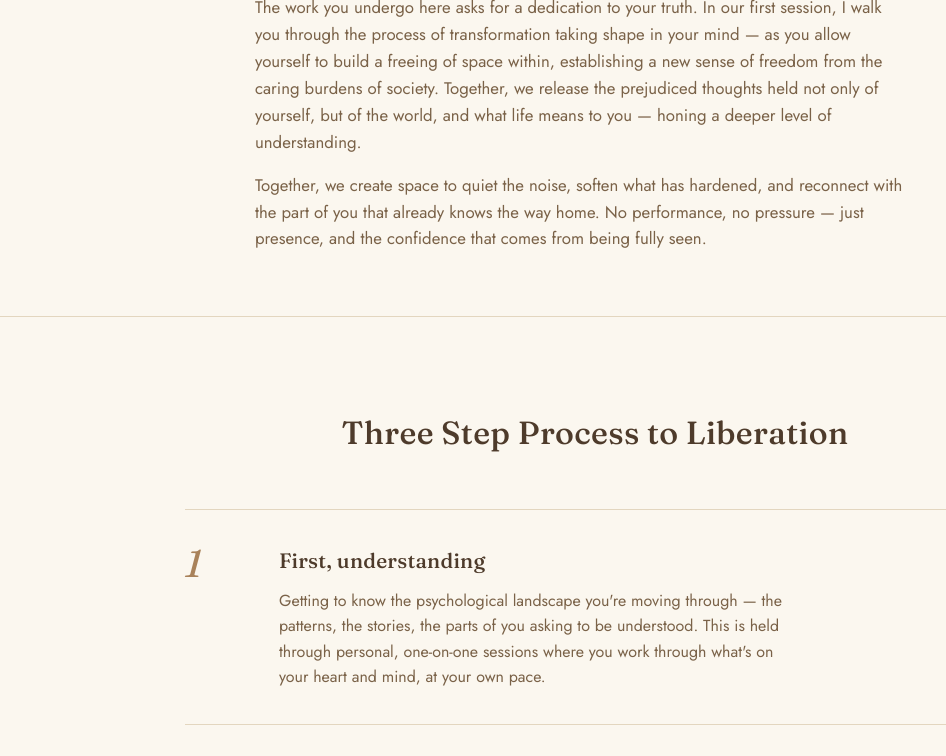
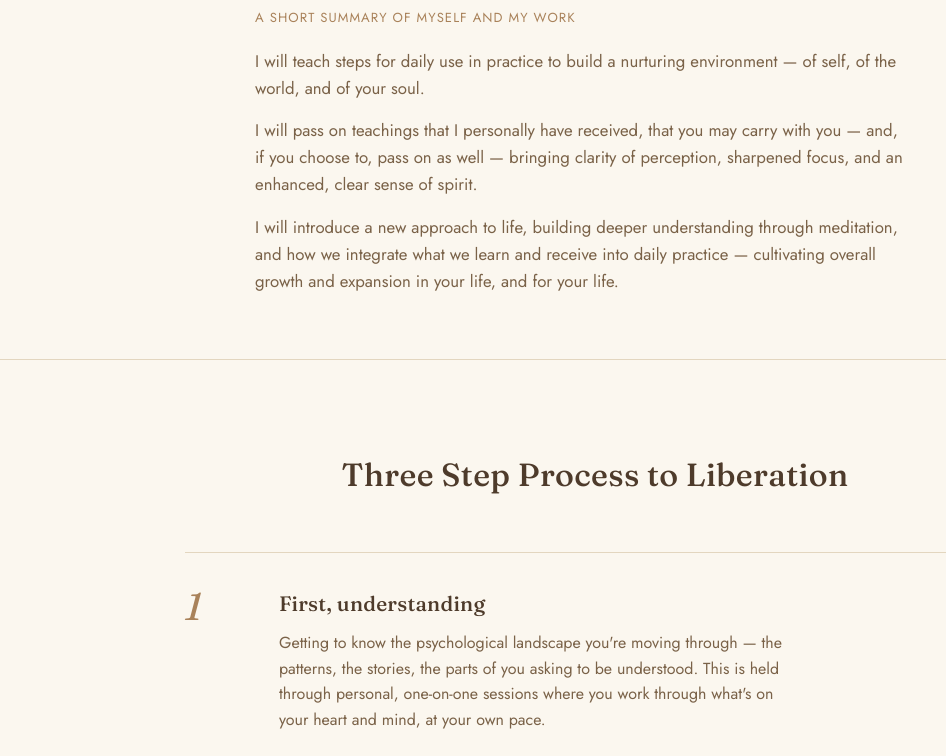
Before and after one commit to KLB-24/KLB-24.github.io, a plain HTML site: page index.html in a window 1280 px wide. Shown: the part 582-1338 px from the top of the page, without its empty margins (45-991 px from the left). Drawn offline with Linux system fonts and the light colour scheme.

Commit message:
Update index.html

```diff
--- a/index.html
+++ b/index.html
@@ -114,6 +114,13 @@
   }
   .description h2{
     font-size:1.9rem;
+    margin-bottom:10px;
+  }
+  .section-kicker{
+    text-transform:uppercase;
+    letter-spacing:0.08em;
+    font-size:0.82rem;
+    color:var(--tan-deep);
     margin-bottom:20px;
   }
   .description p{
@@ -328,14 +335,16 @@
 <section class="hero">
   <div class="kicker">Spiritual Wellness Instructor</div>
   <h1>Welcome to Stillness</h1>
-  <p class="hero-sub">Where we build our sense of peace inside from devotion to practice. Cultivating a new way of life each day. Creating towards a new tomorrow.</p>
+  <p class="hero-sub">Here you will learn how to cultivate Peace, Presence and Stillness through dedicated practice and pave a new way to living.</p>
 </section>
 
 <section class="description" id="about">
   <div class="description-inner">
-    <h2>Walking the Path</h2>
-    <p>The work you undergo here asks for a dedication to your truth. In our first session, I walk you through the process of transformation taking shape in your mind — as you allow yourself to build a freeing of space within, establishing a new sense of freedom from the caring burdens of society. Together, we release the prejudiced thoughts held not only of yourself, but of the world, and what life means to you — honing a deeper level of understanding.</p>
-    <p>Together, we create space to quiet the noise, soften what has hardened, and reconnect with the part of you that already knows the way home. No performance, no pressure — just presence, and the confidence that comes from being fully seen.</p>
+    <h2>Embrace a Natural Way of Living with Divine Connection</h2>
+    <div class="section-kicker">A Short Summary of Myself and My Work</div>
+    <p>I will teach steps for daily use in practice to build a nurturing environment — of self, of the world, and of your soul.</p>
+    <p>I will pass on teachings that I personally have received, that you may carry with you — and, if you choose to, pass on as well — bringing clarity of perception, sharpened focus, and an enhanced, clear sense of spirit.</p>
+    <p>I will introduce a new approach to life, building deeper understanding through meditation, and how we integrate what we learn and receive into daily practice — cultivating overall growth and expansion in your life, and for your life.</p>
   </div>
 </section>
 
@@ -369,7 +378,7 @@
 </section>
 
 <section class="closing">
-  <h2>Take the Next Step of Your Journey</h2>
+  <h2>Take the Next Step in Your Journey</h2>
   <button class="btn" onclick="openModal()">Book a Session</button>
 </section>
 
```
